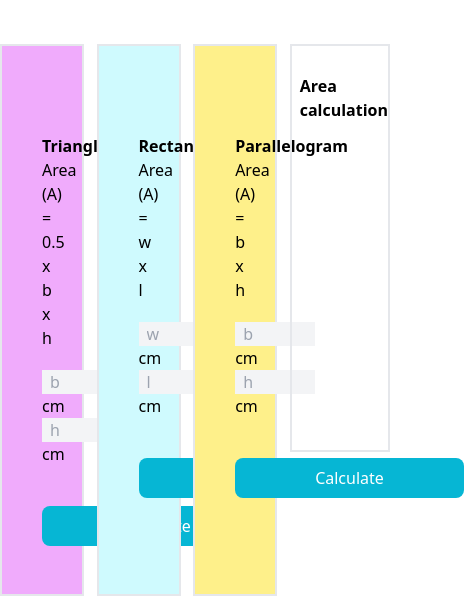
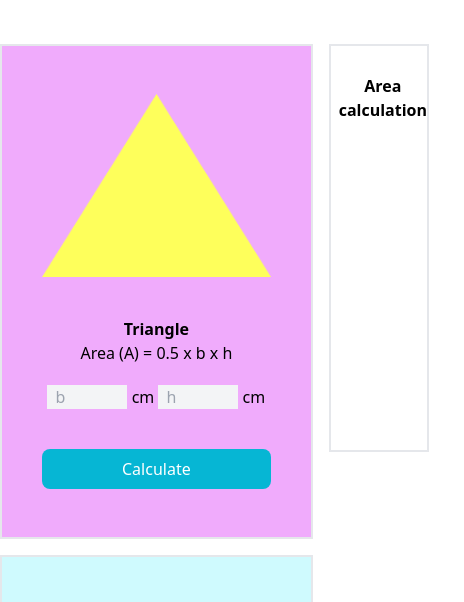
Before and after one commit to devbiplabmistry/geometry-genious, a plain HTML site: page index.html in a window 390 px wide. Shown: the part 192-794 px from the top of the page, 464 px wide, since content can reach past the window. Drawn offline with nearby package versions, Linux system fonts and the light colour scheme.

Commit message:
responsive done

```diff
--- a/index.html
+++ b/index.html
@@ -25,9 +25,9 @@
         </header>
 <!-- Header part End here -->
 <!-- main part start Here -->
-<div class=" flex justify-between">
-  <div class="left-item">
-    <div class="item-wrapper grid grid-cols-3 mt-12 gap-4">
+<div class="flex md:flex-col-reverse lg:flex-row sm:flex-col">
+  <div class="left-item ">
+    <div class="item-wrapper grid  md:grid-cols-2 lg:grid-cols-3 sm:grid-cols-1 gap-4 mt-12">
         <!-- triangle part start here -->
         <div class="item  py-12 px-10 border-2 text-center hover:bg-pink-400 bg-fuchsia-300 transition-all">
             <div class="item-image mx-auto">
@@ -126,11 +126,9 @@
         <!-- ellipse part End here -->
     </div>
   </div>
-
-
-  <div class="right-item mt-12 ml-4 w-1/3 relative">
+  <div class="right-item mt-12 ml-4 md:w-3/4  lg:w-1/3 sm:w-screen relative ">
     <div class="item pt-7   pb-80  border-2 pl-2 ">
-          <p class="font-bold underline-offset-8 mb-2">Area calculation</p>
+          <p class="font-bold underline-offset-8 mb-2 text-center">Area calculation</p>
 
           <h4 class=" mb-4 absolute top-[58px]" id="triangleArea1"></h4>
         <span id="sq" class="hidden  absolute top-[58px] right-[140px]">cm <sup>2</sup></span>
@@ -163,12 +161,7 @@
   </div>
 </div>
 </div>
-
-
-
 <!-- main part End Here -->
-
-
     <script src="js/script.js"></script>
 </body>
 
```
